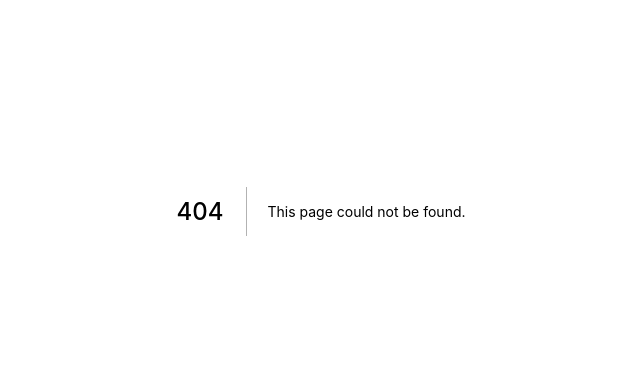
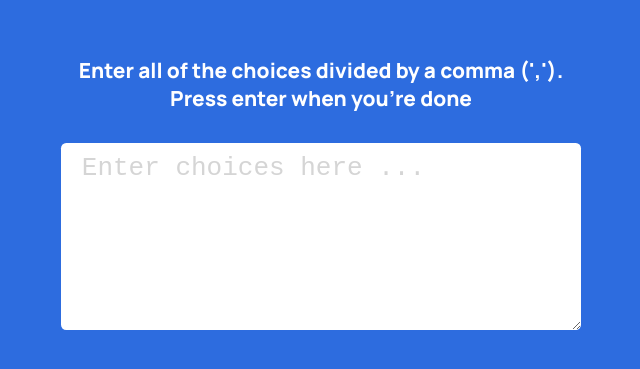
Before and after one commit to benxene/7days-50projects, a Next.js app: page /random-choice-picker in a window 1280 px wide. Before the commit this address had no page. Shown: the part 189-558 px from the top of the page, without its empty margins (319-959 px from the left). Built offline with nearby package versions, Linux system fonts and the light colour scheme.

Commit message:
random choice picker added

```diff
--- /dev/null
+++ b/src/pages/random-choice-picker.tsx
@@ -0,0 +1,151 @@
+import Head from 'next/head';
+import { useState, useEffect, useRef } from 'react';
+import styled from 'styled-components';
+
+import { colors } from '../constants/theme';
+
+interface ListItem {
+  ind: number;
+  val: string;
+  active: boolean;
+}
+
+const ListItem = ({ ind, val, active }: ListItem) => {
+  return (
+    <li key={ind + val} style={active ? { backgroundColor: colors.secondary } : {}}>
+      {val}
+    </li>
+  );
+};
+
+export default function RandomChoicePicker() {
+  const [item, setItem] = useState('');
+  const [list, setList] = useState<Array<string>>([]);
+  const [active, setActive] = useState<number | null>(null);
+
+  const intervalRef = useRef<number>(); // used to clear out interval
+
+  const handleKeyPress = (e: React.KeyboardEvent<HTMLTextAreaElement>) => {
+    if (e.key === 'Enter') {
+      e.preventDefault();
+      intervalRef.current = setInterval(() => {
+        setActive(Math.floor(Math.random() * list.length));
+      }, 100);
+
+      setTimeout(() => {
+        clearInterval(intervalRef.current);
+      }, 100 * list.length);
+
+      setItem('');
+    }
+  };
+
+  useEffect(() => {
+    let str = item.trim(); //to clear out blank space at end
+    if (str === '') {
+      if (list[0] && list[0].length === 1) {
+        setList([]);
+      }
+      return;
+    }
+
+    if (active || active === 0) {
+      setActive(null);
+    }
+    const stringList = str.split(','); // converting string into array
+    setList(stringList.filter(val => val !== ''));
+  }, [item]);
+
+  return (
+    <>
+      <Head>
+        <title>Random Choice Picker | 7 days 50 projects</title>
+      </Head>
+      <Section>
+        <Header>
+          <h4>Enter all of the choices divided by a comma (',').</h4>
+          <h4>Press enter when you're done</h4>
+        </Header>
+        <Main>
+          <textarea
+            placeholder='Enter choices here ...'
+            value={item}
+            onChange={e => setItem(e.target.value)}
+            onKeyDown={handleKeyPress}
+          />
+          <ul>
+            {list.map((val, ind) => {
+              return <ListItem val={val} ind={ind} key={ind} active={ind === active} />;
+            })}
+          </ul>
+        </Main>
+      </Section>
+    </>
+  );
+}
+
+const Section = styled.section`
+  min-height: 100vh;
+  background-color: ${colors.primary};
+  color: ${colors.contrast.primary};
+  text-align: center;
+  display: flex;
+  flex-direction: column;
+  justify-content: center;
+  align-items: center;
+`;
+
+const Header = styled.div`
+  margin: 1rem 0.5rem;
+  & h4 {
+    font-size: 2rem;
+    color: ${colors.contrast.primary};
+  }
+`;
+
+const Main = styled.div`
+  background-color: transparent;
+  max-width: 50rem;
+  margin: 2rem auto;
+
+  & ul {
+    list-style: none;
+    text-align: left;
+
+    & li {
+      background-color: rgba(0, 0, 0, 0.2);
+      color: #fff;
+      border-radius: 5rem;
+      padding: 1rem 2rem;
+      margin: 0 0.5rem 1rem 0;
+      font-size: 1.5rem;
+      display: inline-block;
+    }
+  }
+
+  & textarea {
+    padding: 1rem 2rem;
+    font-size: 2.5rem;
+    border: none;
+    width: 50rem;
+    height: 18rem;
+    border-radius: 0.5rem;
+    margin-bottom: 2rem;
+
+    @media (max-width: 550px) {
+      width: 40rem;
+    }
+
+    @media (max-width: 450px) {
+      width: 100%;
+    }
+
+    &::placeholder {
+      color: #d5d5d5;
+    }
+
+    &:focus {
+      outline-color: ${colors.secondary};
+    }
+  }
+`;
```
